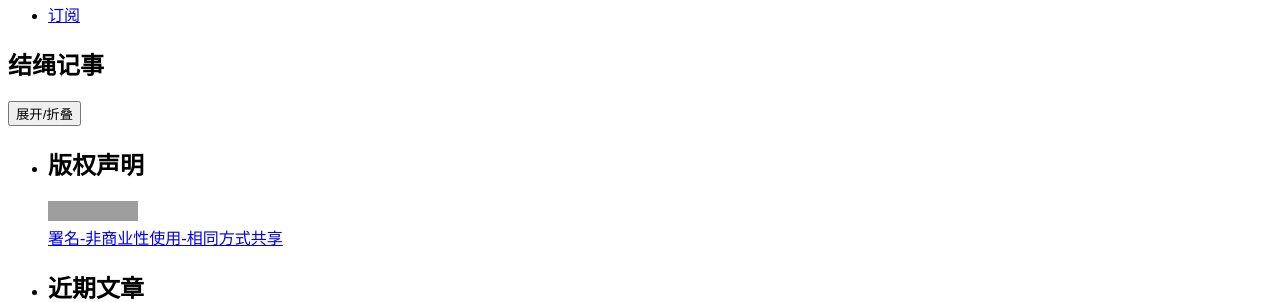
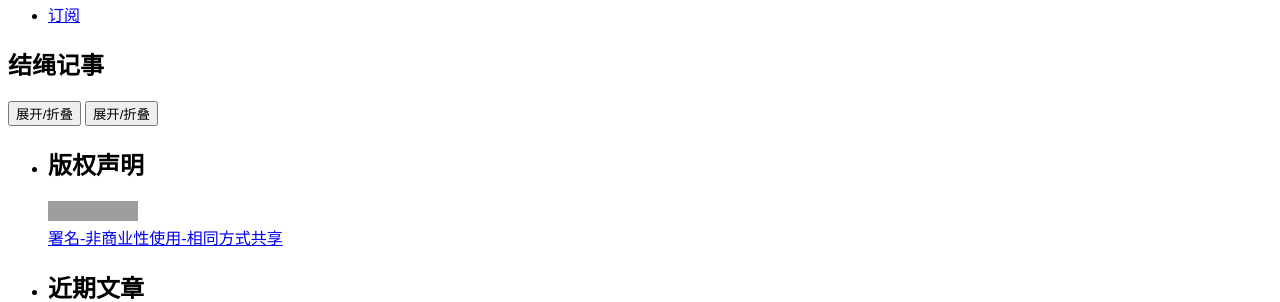
Before and after one commit to yulijia/cn, a Jekyll site: the page built from diary/index.md, in a window 1280 px wide. Shown: the part 280-582 px from the top of the page. Built offline with Jekyll 4.4.1, drawn with Linux system fonts in a browser that asks for light colours; nearby versions of some CDN libraries; grey boxes are pictures that could not be loaded.

Commit message:
add button

```diff
--- a/_layouts/diary.html
+++ b/_layouts/diary.html
@@ -8,3 +8,4 @@ layout: default
 <div id="divObj" style="display:none">
 {{ content }}
 </div>
+<input type="button" value="展开/折叠" onclick="toggle()"/>
```
